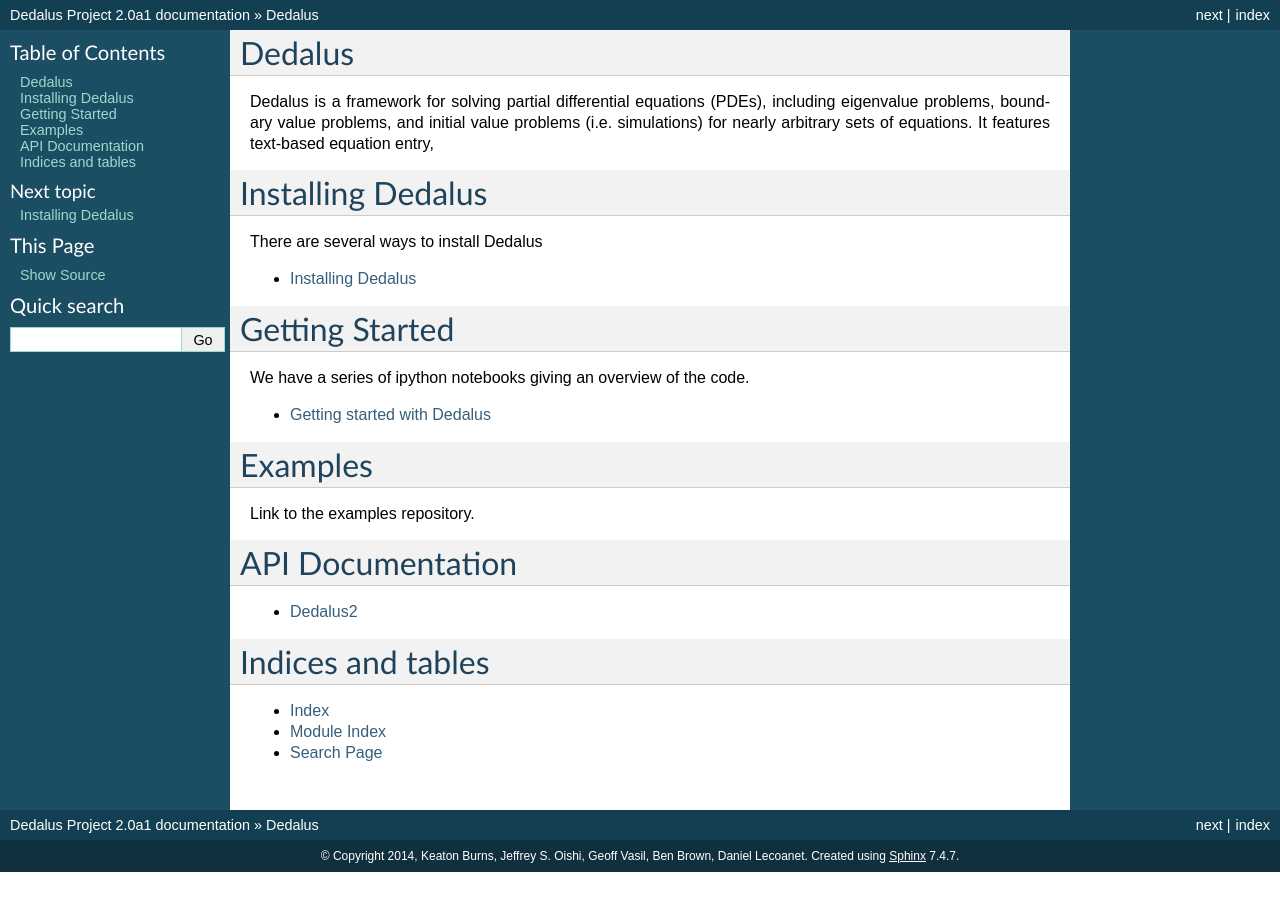
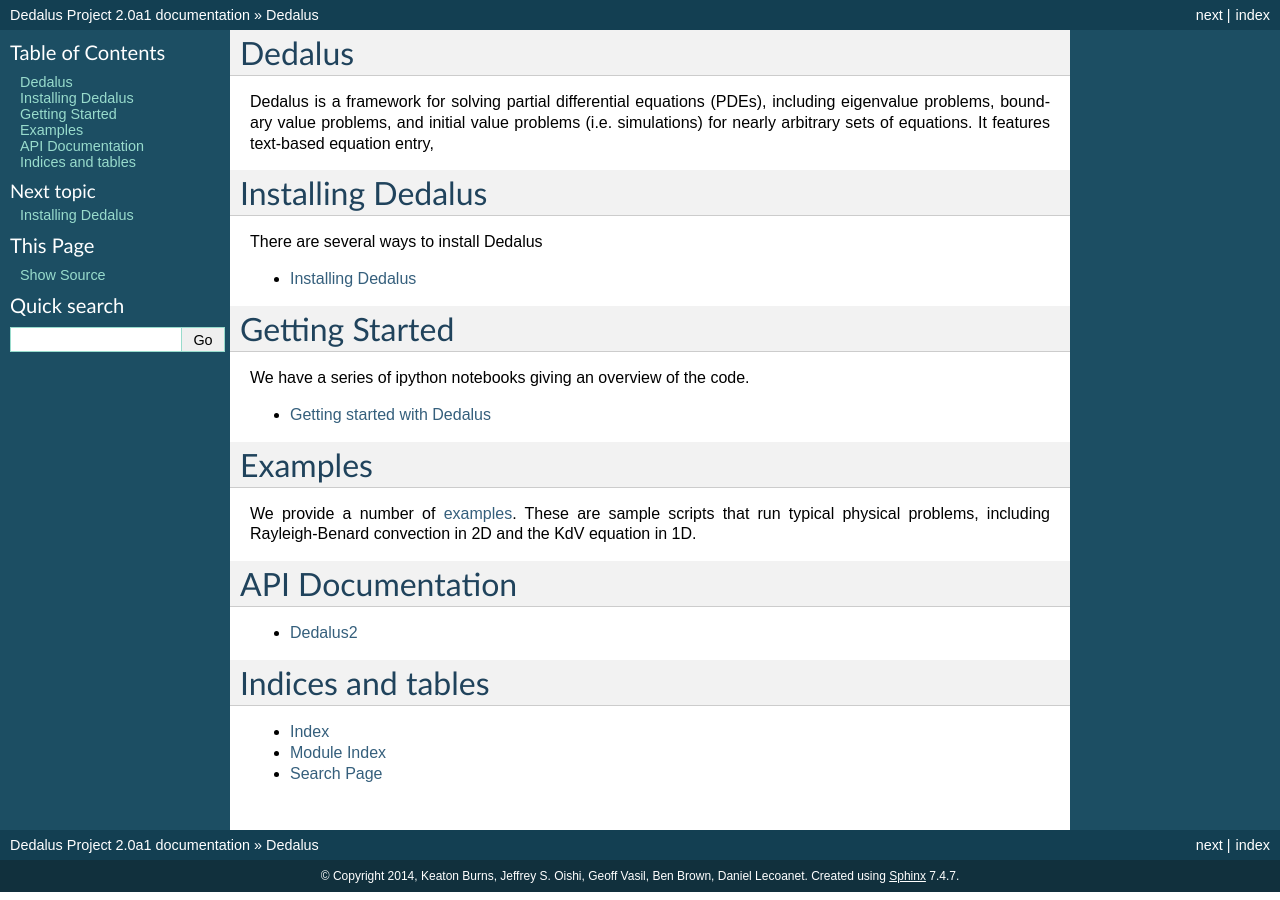
Before and after one commit to enlighter/dedalus, a Sphinx documentation site: the page built from docs/index.rst, in a window 1280 px wide. Built offline with Sphinx 7.4.7, drawn with Linux system fonts in a browser that asks for light colours; formulas are drawn with MathJax 3.

Commit message:
updated examples.

```diff
--- a/docs/index.rst
+++ b/docs/index.rst
@@ -34,7 +34,11 @@
 Examples
 =========
 
-Link to the examples repository.
+We provide a number of examples_. These are sample scripts that run
+typical physical problems, including Rayleigh-Benard convection in 2D
+and the KdV equation in 1D.
+
+.. _examples: https://bitbucket.org/dedalus-project/dedalus-examples
 
 API Documentation
 ======
```
